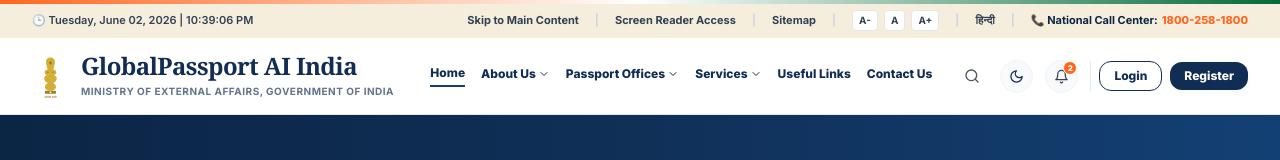
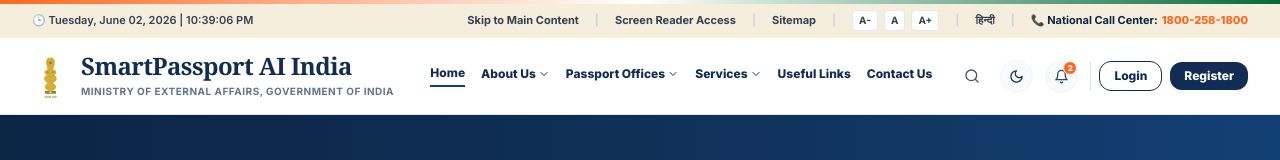
Before and after one commit to 1krishnaraman-76/my-app, a React (Vite) app in the folder frontend/: page / in a window 1280 px wide. Shown: the top 160 px of the page. Built offline with nearby package versions, Linux system fonts and the light colour scheme; the HTML template or start-up script is replaced by a standard one.

Commit message:
Update Navbar.jsx

```diff
--- a/frontend/src/components/Navbar.jsx
+++ b/frontend/src/components/Navbar.jsx
@@ -70,7 +70,7 @@ export default function Navbar({ setView, setAuthIsLogin, handleServiceSelect, h
           </svg>
           <div class="text-left">
             <h1 class="font-extrabold text-[#112d53] dark:text-white text-2xl tracking-tight leading-none font-serif flex items-center gap-1.5">
-              <span>GlobalPassport AI India</span>
+              <span>SmartPassport AI India</span>
             </h1>
             <p class="text-[10px] text-slate-500 dark:text-slate-400 mt-1.5 font-bold uppercase tracking-wider">
               {lang === 'EN' ? 'Ministry of External Affairs, Government of India' : 'विदेश मंत्रालय, भारत सरकार'}
```
